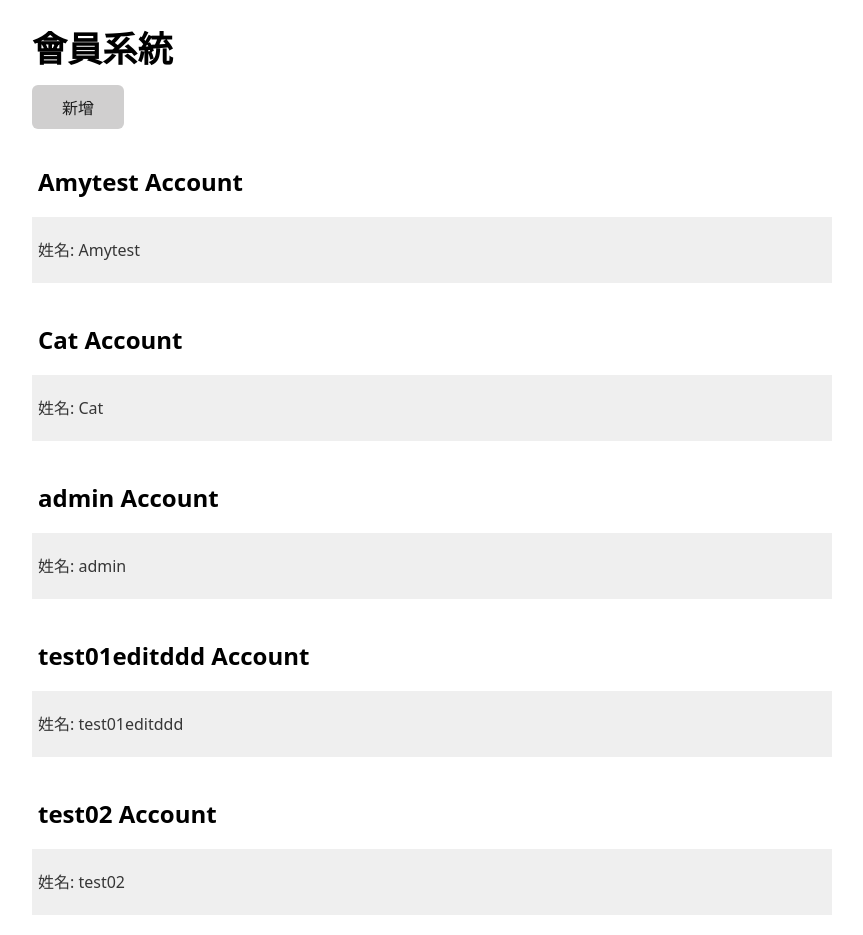
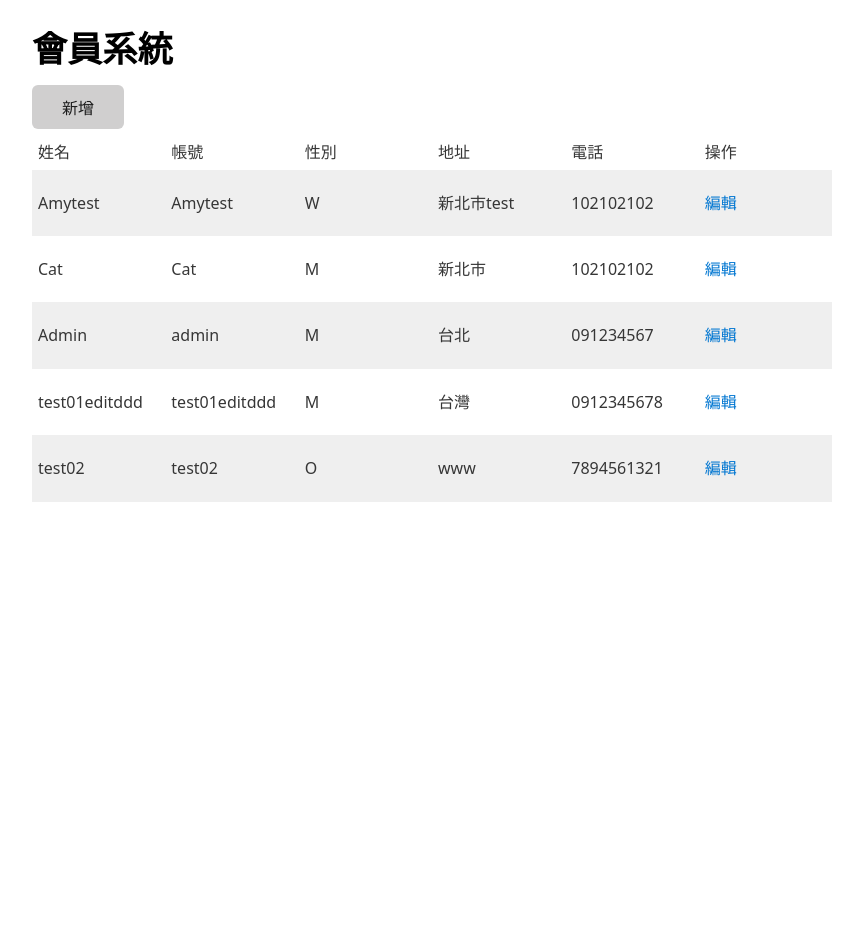
Before and after one commit to weii917/UM-Practice-Project, a PHP site: page / in a window 1280 px wide. Shown: the whole page, without its empty margins (208-1071 px from the left). After the commit the page ends 502 px from the top, so only its background shows below. Run offline with PHP 8.4, Linux system fonts and the light colour scheme; data comes from the database, SQL or seed files in the repository; both versions use the stored data as it was after the commit.

Commit message:
refactor:新增namespace，使用自動加載該檔案

```diff
--- a/index.php
+++ b/index.php
@@ -1,8 +1,18 @@
 <?php
 
-require "src/router.php";
+// require "src/router.php";
 
-$router = new Router;
+
+$path = parse_url($_SERVER['REQUEST_URI'], PHP_URL_PATH);
+
+spl_autoload_register(function (string $class_name) {
+
+    require "src/" . str_replace("\\", "/", $class_name) . ".php";
+});
+
+$router = new Framework\Router;
+
+
 $router->add("/accounts/delete", ["controller" => "accounts", "action" => "delete"]);
 $router->add("/accounts/update", ["controller" => "accounts", "action" => "update"]);
 $router->add("/accounts/edit", ["controller" => "accounts", "action" => "edit"]);
@@ -11,9 +21,7 @@
 $router->add("/accounts/show", ["controller" => "accounts", "action" => "show"]);
 $router->add("/", ["controller" => "accounts", "action" => "index"]);
 // $router->add("/accounts/index", ["controller" => "accounts", "action" => "index"]);
-// $router->add("/admin/index", ["controller" => "admin", "action" => "index"]);
-
-$path = parse_url($_SERVER['REQUEST_URI'], PHP_URL_PATH);
+// $router->add("/admin/index", ["controller" 9=> "admin", "action" => "index"]);
 
 $params = $router->match($path);
 
@@ -22,9 +30,9 @@
 }
 
 $action = $params["action"];
-$controller = $params["controller"];
+$controller = "App\Controllers\\" . ucwords($params["controller"]);
 
-require "src/controllers/$controller.php";
+// require "src/controllers/$controller.php";
 
 $controller_object = new $controller;
 $controller_object->$action();
--- a/src/Connector.php
+++ b/src/App/Connector.php
@@ -1,6 +1,8 @@
 <?php
 
+namespace App;
 
+use PDO;
 
 class Connector
 {
--- a/src/controllers/accounts.php
+++ b/src/App/Controllers/Accounts.php
@@ -1,10 +1,14 @@
 <?php
+
+namespace App\Controllers;
+
+use App\Models\Account;
 
 class Accounts
 {
     public function index()
     {
-        require "src/models/account.php";
+
         $model = new Account;
 
         $accounts = $model->getData();
@@ -15,7 +19,7 @@
 
     public function show()
     {
-        require "src/models/account.php";
+
         $model = new Account;
         $accountId = $_GET['id'];
         $account = $model->find($accountId);
@@ -50,7 +54,7 @@
 
     public function edit()
     {
-        require "src/models/account.php";
+
         $model = new Account;
         $accountId = $_GET['id'];
         $account = $model->find($accountId);
@@ -58,7 +62,7 @@
     }
     public function update()
     {
-        require "src/models/account.php";
+
         $model = new Account;
         $account = $model->find($_POST["id"]);
         $account["name"] = $_POST["name"];
@@ -76,7 +80,7 @@
 
     public function delete()
     {
-        require "src/models/account.php";
+
         $model = new Account;
         $accountId = $_GET['id'];
 
--- a/src/controllers/admin.php
+++ b/src/App/Controllers/Admin.php
@@ -1,4 +1,6 @@
 <?php
+
+namespace App\Controllers;
 
 class Admin
 {
--- a/src/models/account.php
+++ b/src/App/Models/Account.php
@@ -1,5 +1,11 @@
 <?php
-require "src/Connector.php";
+
+namespace App\Models;
+
+use App\Connector;
+use PDO;
+
+// require "App/Connector.php";
 class Account
 {
     protected function getDatabase()
--- a/src/router.php
+++ b/src/Framework/Router.php
@@ -1,4 +1,6 @@
 <?php
+
+namespace Framework;
 
 class Router
 {
--- a/views/accounts_index.php
+++ b/views/accounts_index.php
@@ -11,8 +11,43 @@
 <body>
     <h1>會員系統</h1>
     <a href="accounts/new"><button>新增</button></a>
+    <table>
+        <tr>
+            <td>姓名</td>
+            <td>帳號</td>
+            <td>性別</td>
+            <td>地址</td>
+            <td>電話</td>
+            <td>操作</td>
+        </tr>
+        <?php foreach ($accounts as $account) : ?>
+            <tr>
+                <td>
+                    <p><?= htmlspecialchars($account["name"]) ?></p>
+                </td>
+                <td>
+                    <p><?= htmlspecialchars($account["account"]) ?></p>
+                </td>
+                <td>
+                    <p><?= htmlspecialchars($account["sex"]) ?></p>
+                </td>
+                <td>
+                    <p><?= htmlspecialchars($account["address"]) ?></p>
+                </td>
+                <td>
+                    <p><?= htmlspecialchars($account["telephone"]) ?></p>
+                </td>
+                <td>
+                    <a href="accounts/show?id=<?= $account["id"] ?>">
+                        <p>編輯</p>
+                    </a>
+                </td>
+            </tr>
 
-    <?php foreach ($accounts as $account) : ?>
+        <?php endforeach; ?>
+    </table>
+
+    <!-- <?php foreach ($accounts as $account) : ?>
         <table>
             <tr>
                 <td>
@@ -30,7 +65,7 @@
 
 
 
-    <?php endforeach; ?>
+    <?php endforeach; ?> -->
 </body>
 
 </html>
```
Also changed, not shown: member.db.
